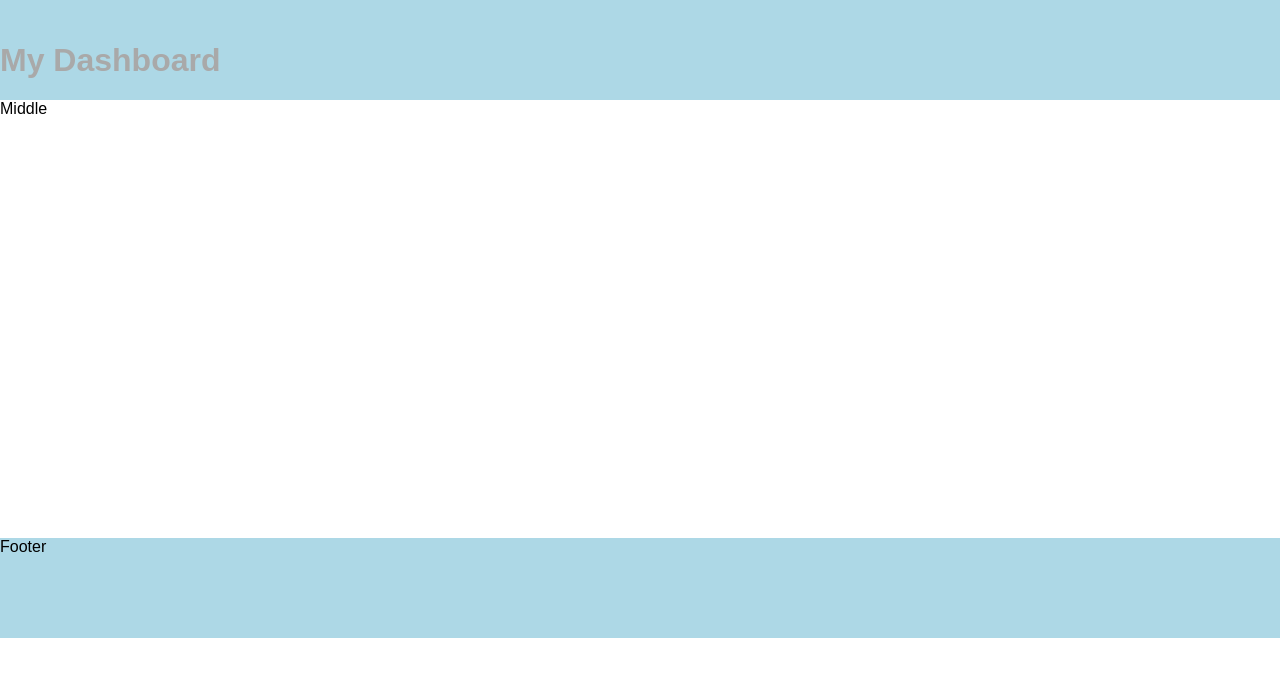
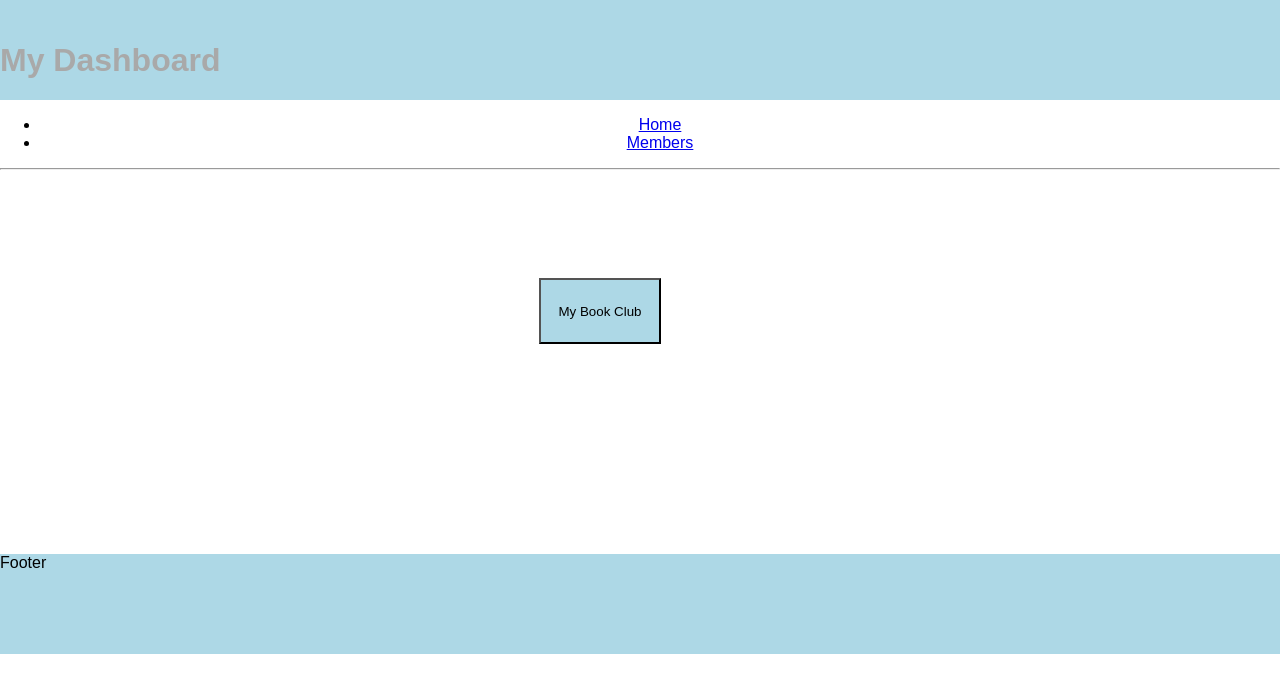
Before and after one commit to martinezk/book-slate, a React (Create React App) app: page /Members in a window 1280 px wide. Shown: the top 692 px of the page. Built offline with nearby package versions, Linux system fonts and the light colour scheme.

Commit message:
added components and React Router

```diff
--- a/package.json
+++ b/package.json
@@ -4,7 +4,8 @@
   "private": true,
   "dependencies": {
     "react": "^15.5.4",
-    "react-dom": "^15.5.4"
+    "react-dom": "^15.5.4",
+    "react-router-dom": "^4.1.1"
   },
   "devDependencies": {
     "react-scripts": "1.0.7"
--- a/public/index.html
+++ b/public/index.html
@@ -4,6 +4,7 @@
     <meta charset="utf-8">
     <meta name="viewport" content="width=device-width, initial-scale=1, shrink-to-fit=no">
     <meta name="theme-color" content="#000000">
+    <script src="https://use.fontawesome.com/d055b3f2f9.js"></script>
     <!--
       manifest.json provides metadata used when your web app is added to the
       homescreen on Android. See https://developers.google.com/web/fundamentals/engage-and-retain/web-app-manifest/
--- a/src/App.js
+++ b/src/App.js
@@ -1,19 +1,39 @@
 import React, { Component } from 'react';
 import './App.css';
-import Body from './Body';
+import './index.css';
+import Members from './Members';
 import Footer from './Footer';
 import Header from './Header';
+import Home from './Home';
+import {
+  BrowserRouter as Router,
+  Route,
+  Link
+} from 'react-router-dom'
+
 
 class App extends Component {
 
 
   render() {
     return (
-      <div className="App">
-        <Header />
-        <Body />
-        <Footer />
-      </div>
+      <Router>
+        <div className="App">
+          <Header />
+          <div className="middle">
+            <ul>
+              <li><Link to="/">Home</Link></li>
+              <li><Link to="/Members">Members</Link></li>
+            </ul>
+
+            <hr/>
+
+            <Route exact path="/" component={Home}/>
+            <Route path="/Members" component={Members}/>
+          </div>
+          <Footer />
+        </div>
+      </Router>
     );
   }
 }
--- a/src/Body.js
+++ b/src/Body.js
@@ -1,10 +1,15 @@
 import React, { Component } from 'react';
+
+import Members from './Members';
 
 class Body extends Component {
 
   render() {
     return (
-      <div className="middle">Middle</div>
+      <div className="middle">
+          <Members />
+          <button className= "button-style"  type="button">Search for Books</button>
+      </div>
     );
   }
 }
--- /dev/null
+++ b/src/Home.js
@@ -0,0 +1,12 @@
+import React, { Component } from 'react';
+
+class Home extends Component {
+
+  render() {
+    return (
+        <h1>Hello World</h1>
+    );
+  }
+}
+
+export default Home;
--- /dev/null
+++ b/src/Members.js
@@ -0,0 +1,18 @@
+import React, { Component } from 'react';
+
+class Members extends React.Component{
+    constructor(){
+        super();
+        this.state=  {
+            members: []
+        };
+    }
+    render(){
+        return(
+            <div className="members">
+                <button className= "button-style" type="button">My Book Club</button>
+            </div>
+        )
+    }
+}
+export default Members;
--- a/src/index.css
+++ b/src/index.css
@@ -2,6 +2,15 @@ body {
   font-family: sans-serif;
   margin: 0;
   padding: 0;
+}
+.button-style{
+  background: lightblue;
+  height: 66px;
+  width: 122px;
+  margin-top: 100px;
+}
+button:first-child {
+  margin-right:80px;
 }
 .footer {
   background: lightblue;
@@ -17,6 +26,8 @@ body {
 }
 .middle {
   height: 438px;
+  width: 100%;
+  text-align: center;
 }
 .title {
   bottom: 0;
```
